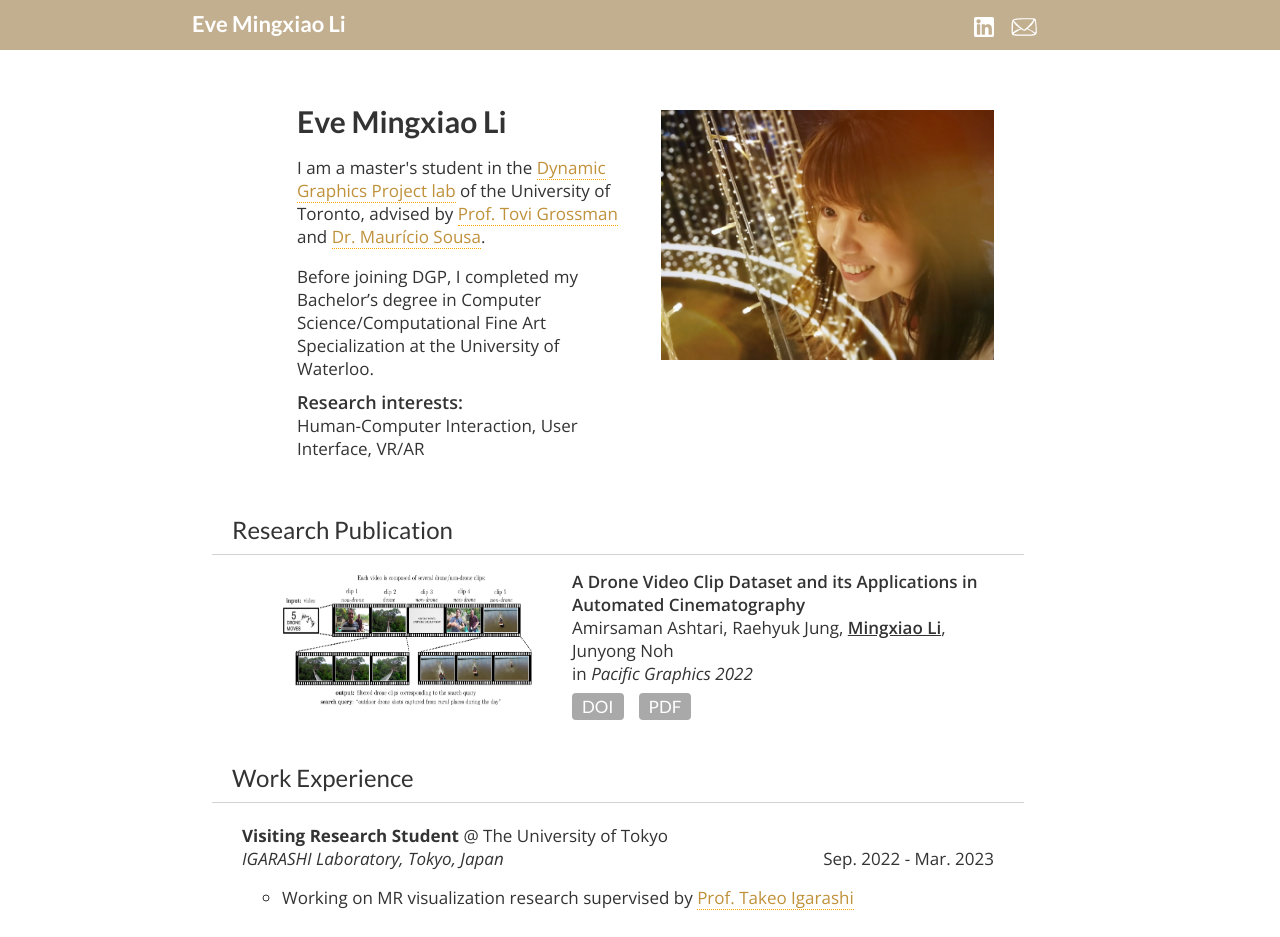
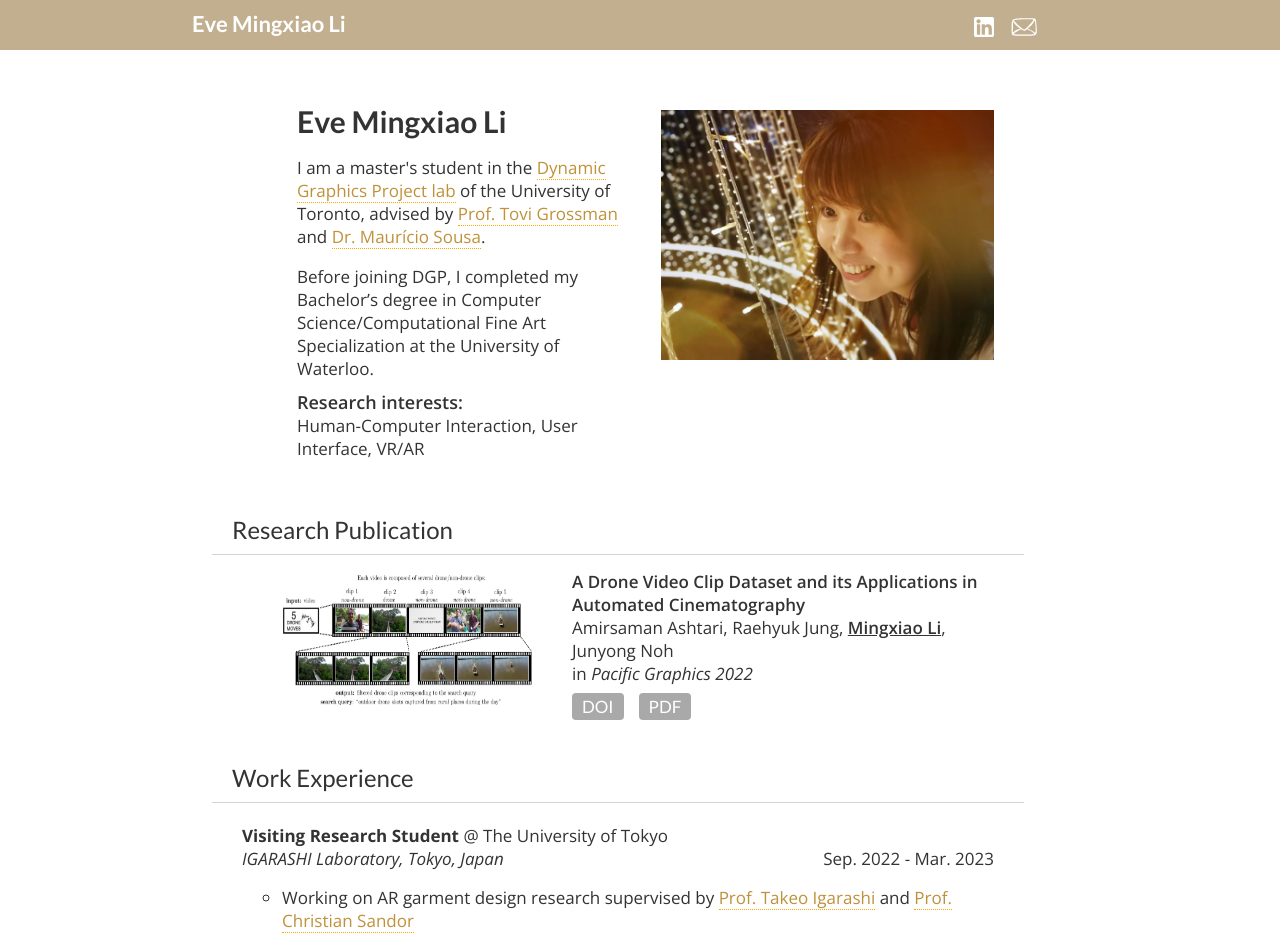
Before and after one commit to evelimx/evelimx.github.io, a React (Create React App) app: page / in a window 1280 px wide. Shown: the top 937 px of the page. Built offline with nearby package versions, Linux system fonts and the light colour scheme; some icons are missing.

Commit message:
update utokyo experience

```diff
--- a/src/components/work/work_experience.js
+++ b/src/components/work/work_experience.js
@@ -24,6 +24,14 @@ const Work = ({work}) => (
                                     {work.prof}
                                     </a> :""
                                 }
+                                { work.prof2?
+                                    <text> and </text>:""
+                                }
+                                { work.prof2 ?
+                                    <a href={work.link2} target="_blank">
+                                    {work.prof2}
+                                    </a> :""
+                                }
                             </li>
                         ))}
                     </ul>
--- a/src/data/work.json
+++ b/src/data/work.json
@@ -6,10 +6,12 @@
         "location": "IGARASHI Laboratory, Tokyo, Japan",
         "time": "Sep. 2022 - Mar. 2023",
         "details": [
-            "Working on MR visualization research supervised by "
+            "Working on AR garment design research supervised by "
         ],
         "link": "https://www-ui.is.s.u-tokyo.ac.jp/~takeo/",
-        "prof": "Prof. Takeo Igarashi"
+        "prof": "Prof. Takeo Igarashi",
+        "link2": "https://drsandor.net/",
+        "prof2": "Prof. Christian Sandor"
     },
     {
         "id": 6,
```
Also changed, not shown: 1 other file (tests, documents, lock files or other folders).
